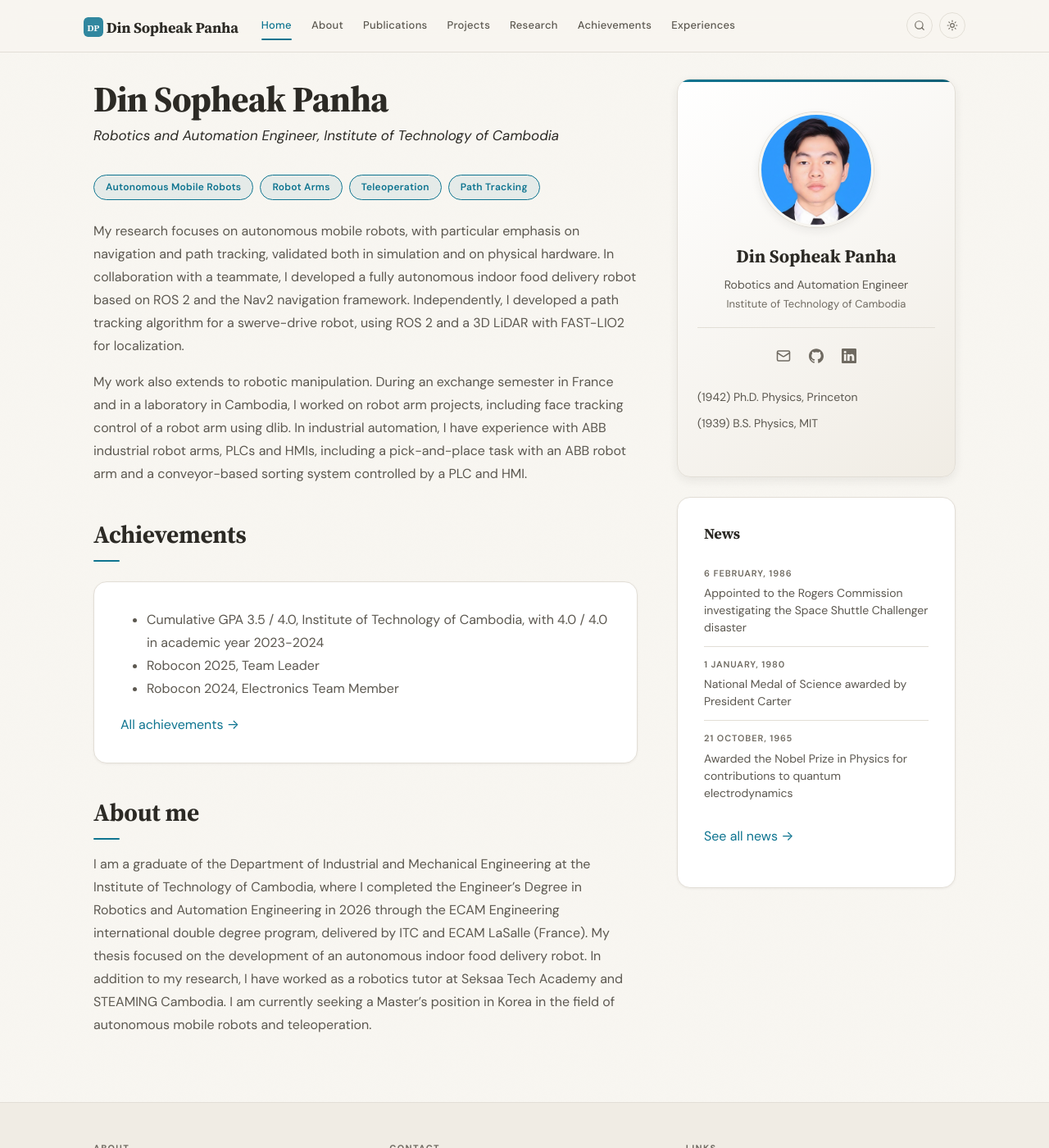
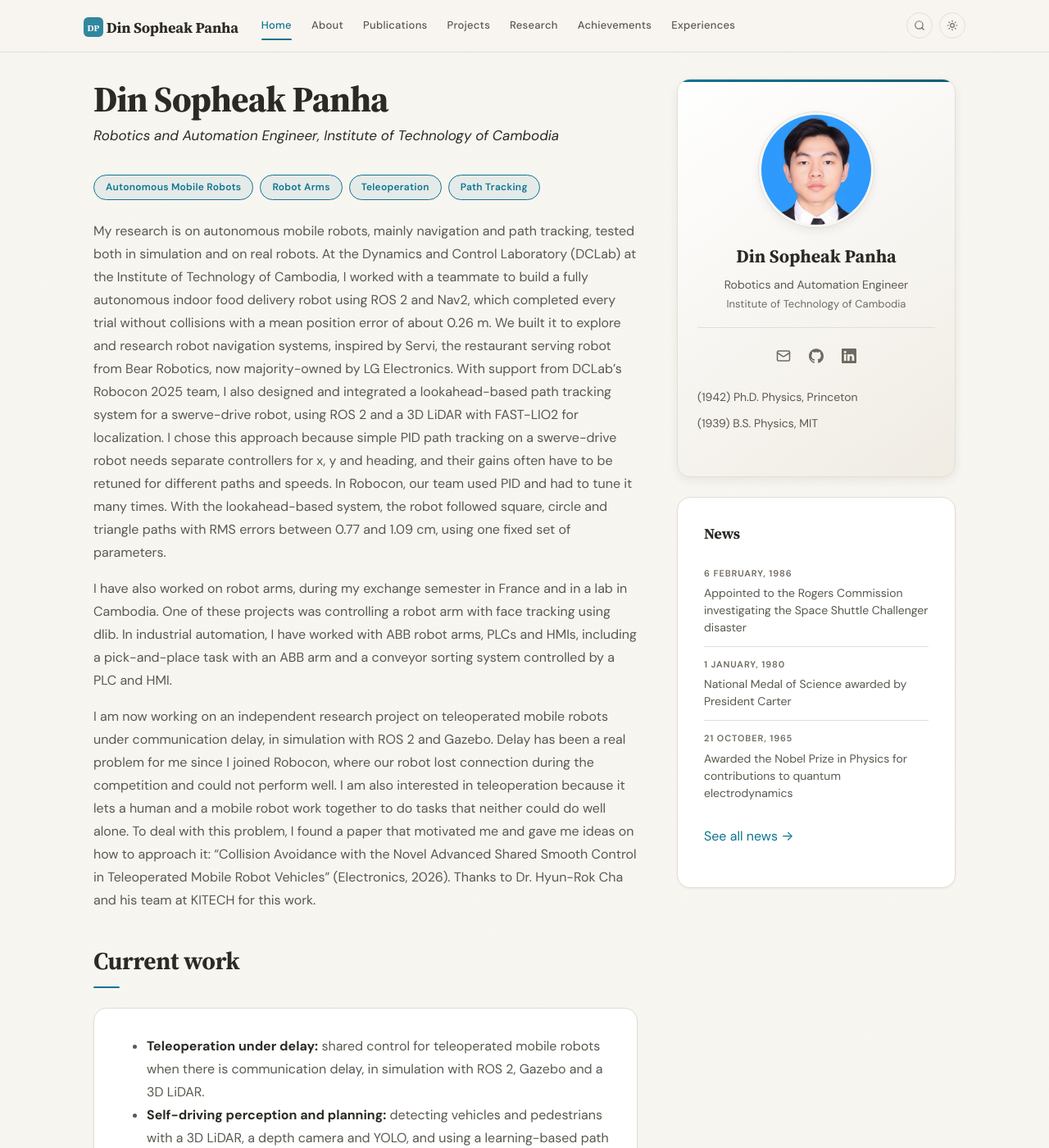
Before and after one commit to din-sopheak-panha/din-sopheak-panha.github.io, a Jekyll site: the page built from _pages/home.md, in a window 1280 px wide and 1400 px high. Shown: the whole window at 82% size. Built offline with Jekyll 4.4.1, drawn with Linux system fonts in a browser that asks for light colours; some of the changed text lies outside the part shown.

Commit message:
Update home.md

```diff
--- a/_pages/home.md
+++ b/_pages/home.md
@@ -14,9 +14,21 @@ permalink: /
 <a href="{{ '/research' | relative_url }}" class="chip">Path Tracking</a>
 </div>
 
-My research focuses on autonomous mobile robots, with particular emphasis on navigation and path tracking, validated both in simulation and on physical hardware. In collaboration with a teammate, I developed a fully autonomous indoor food delivery robot based on ROS 2 and the Nav2 navigation framework. Independently, I developed a path tracking algorithm for a swerve-drive robot, using ROS 2 and a 3D LiDAR with FAST-LIO2 for localization.
+My research is on autonomous mobile robots, mainly navigation and path tracking, tested both in simulation and on real robots. At the Dynamics and Control Laboratory (DCLab) at the Institute of Technology of Cambodia, I worked with a teammate to build a fully autonomous indoor food delivery robot using ROS 2 and Nav2, which completed every trial without collisions with a mean position error of about 0.26 m. We built it to explore and research robot navigation systems, inspired by Servi, the restaurant serving robot from Bear Robotics, now majority-owned by LG Electronics. With support from DCLab's Robocon 2025 team, I also designed and integrated a lookahead-based path tracking system for a swerve-drive robot, using ROS 2 and a 3D LiDAR with FAST-LIO2 for localization. I chose this approach because simple PID path tracking on a swerve-drive robot needs separate controllers for x, y and heading, and their gains often have to be retuned for different paths and speeds. In Robocon, our team used PID and had to tune it many times. With the lookahead-based system, the robot followed square, circle and triangle paths with RMS errors between 0.77 and 1.09 cm, using one fixed set of parameters.
 
-My work also extends to robotic manipulation. During an exchange semester in France and in a laboratory in Cambodia, I worked on robot arm projects, including face tracking control of a robot arm using dlib. In industrial automation, I have experience with ABB industrial robot arms, PLCs and HMIs, including a pick-and-place task with an ABB robot arm and a conveyor-based sorting system controlled by a PLC and HMI.
+I have also worked on robot arms, during my exchange semester in France and in a lab in Cambodia. One of these projects was controlling a robot arm with face tracking using dlib. In industrial automation, I have worked with ABB robot arms, PLCs and HMIs, including a pick-and-place task with an ABB arm and a conveyor sorting system controlled by a PLC and HMI.
+
+I am now working on an independent research project on teleoperated mobile robots under communication delay, in simulation with ROS 2 and Gazebo. Delay has been a real problem for me since I joined Robocon, where our robot lost connection during the competition and could not perform well. I am also interested in teleoperation because it lets a human and a mobile robot work together to do tasks that neither could do well alone. To deal with this problem, I found a paper that motivated me and gave me ideas on how to approach it: "Collision Avoidance with the Novel Advanced Shared Smooth Control in Teleoperated Mobile Robot Vehicles" (Electronics, 2026). Thanks to Dr. Hyun-Rok Cha and his team at KITECH for this work.
+
+## Current work
+
+<div class="section-card" markdown="0">
+<ul>
+<li><b>Teleoperation under delay:</b> shared control for teleoperated mobile robots when there is communication delay, in simulation with ROS 2, Gazebo and a 3D LiDAR.</li>
+<li><b>Self-driving perception and planning:</b> detecting vehicles and pedestrians with a 3D LiDAR, a depth camera and YOLO, and using a learning-based path planner to avoid them, in ROS 2 and Gazebo.</li>
+<li><b>Regenerative braking:</b> building vehicle dynamics models in MATLAB, checked against a Project Chrono car model, for an MPC-based regenerative braking controller.</li>
+</ul>
+</div>
 
 {% capture selected %}{% bibliography --query @*[selected=true] %}{% endcapture %}
 {% if selected contains "pub-entry" %}
@@ -41,4 +53,6 @@ My work also extends to robotic manipulation. During an exchange semester in Fra
 
 ## About me
 
-I am a graduate of the Department of Industrial and Mechanical Engineering at the Institute of Technology of Cambodia, where I completed the Engineer's Degree in Robotics and Automation Engineering in 2026 through the ECAM Engineering international double degree program, delivered by ITC and ECAM LaSalle (France). My thesis focused on the development of an autonomous indoor food delivery robot. In addition to my research, I have worked as a robotics tutor at Seksaa Tech Academy and STEAMING Cambodia. I am currently seeking a Master's position in Korea in the field of autonomous mobile robots and teleoperation.
+I am a 2026 graduate of the Institute of Technology of Cambodia, with an Engineer's Degree in Robotics and Automation Engineering from the ECAM Engineering double degree program run by ITC and ECAM LaSalle (France). I have been a member of the Dynamics and Control Laboratory (DCLab) since 2023, where I did my thesis. I joined Robocon in 2024 as an electronics team member and led DCLab's Robocon team in 2025.
+
+I am now looking for a Master's position in Korea in autonomous mobile robots and teleoperation
```
